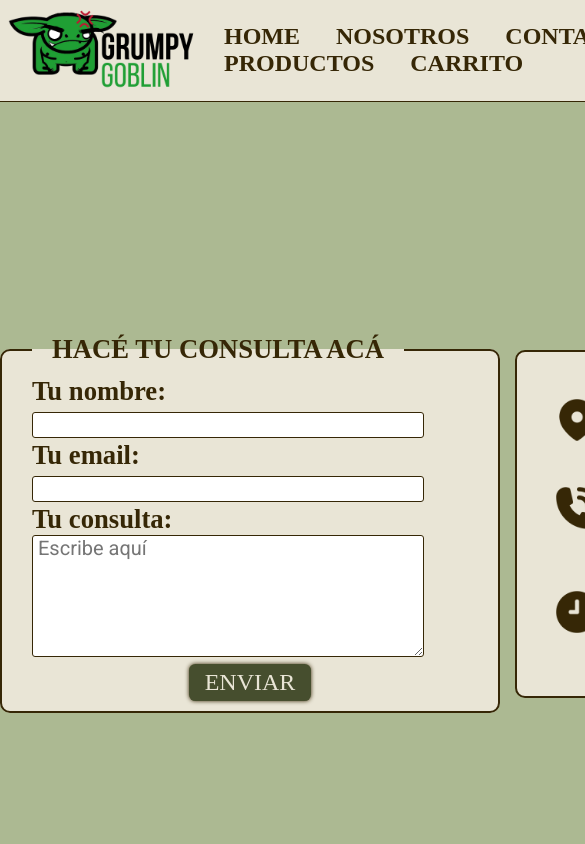
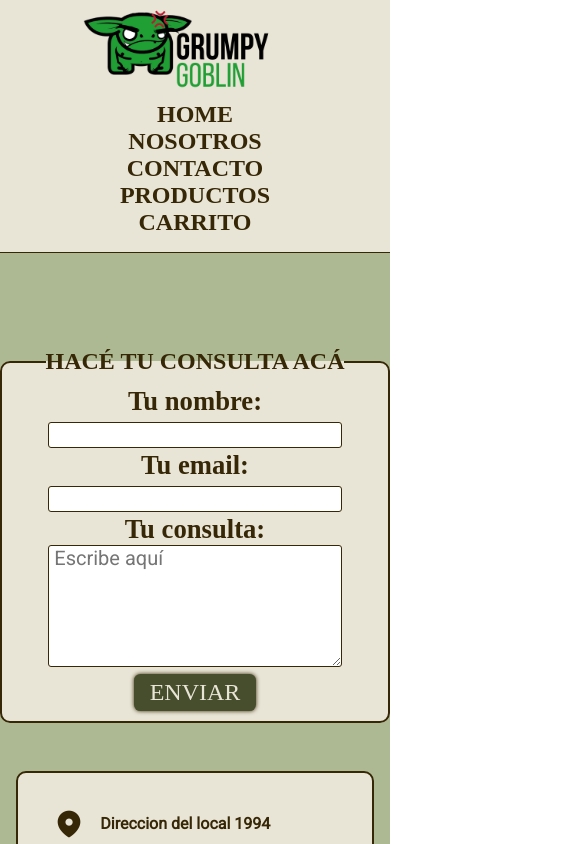
Before and after one commit to diefarias10/proyecto-GGames, a website: page paginas/contacto.html in a window 390 px wide. Shown: the top 844 px of the page, 585 px wide, since content can reach past the window. Drawn offline with Linux system fonts and the light colour scheme; a web font is replaced by a local one.

Commit message:
Commit para 3er Entrega

```diff
--- a/scss/estilos.scss
+++ b/scss/estilos.scss
@@ -22,11 +22,11 @@
 }
 
 .divHeader {
-    background-color: nth($paleta,4);
+    background-color: nth($paleta, 4);
     display: flex;
     justify-content: space-between;
     align-items: center;
-    border-bottom: 0.10rem solid nth($paleta,1);
+    border-bottom: 0.10rem solid nth($paleta, 1);
     grid-area: divHeader;
 }
 
@@ -40,16 +40,16 @@
     padding: 5rem 0;
     display: flex;
     justify-content: space-around;
-    background-color: nth($paleta,4);
+    background-color: nth($paleta, 4);
 }
 
 .divFooter {
-    background-color: nth($paleta,1);
+    background-color: nth($paleta, 1);
     display: flex;
     justify-content: space-between;
     align-items: center;
     padding: 0.5rem;
-    box-shadow: 0px 0px 4px nth($paleta,1);
+    box-shadow: 0px 0px 4px nth($paleta, 1);
     grid-area: divFooter;
 }
 
@@ -85,14 +85,14 @@
             font-size: 1.5rem;
             font-family: IM Fell English SC;
             font-weight: bold;
-            color: nth($paleta,1);
+            color: nth($paleta, 1);
             padding: 0.5rem;
 
 
             &:hover {
-                border-bottom: 0.2rem solid nth($paleta,2);
+                border-bottom: 0.2rem solid nth($paleta, 2);
                 border-top: 0.2rem solid #464E2E;
-                color: nth($paleta,2);
+                color: nth($paleta, 2);
             }
         }
     }
@@ -118,7 +118,7 @@
         font-family: IM Fell English SC;
         font-weight: bold;
         font-size: 2.5rem;
-        color: nth($paleta,4);
+        color: nth($paleta, 4);
     }
 
     .infoDestacado {
@@ -152,24 +152,24 @@
 
     iframe {
         width: 29rem;
-        box-shadow: 0px 0px 15px nth($paleta,4);
+        box-shadow: 0px 0px 15px nth($paleta, 4);
     }
 }
 
 /* ARTICULOS */
 
 .articulo {
-   @include carta;
+    @include carta;
 
     &:hover {
-        box-shadow: 5px 5px 5px nth($paleta,1);
+        box-shadow: 5px 5px 5px nth($paleta, 1);
         transform: translateY(-0.5rem);
     }
 
     h2 {
         font-family: IM Fell English SC;
         font-size: 1.3rem;
-        color: nth($paleta,1);
+        color: nth($paleta, 1);
         text-transform: uppercase;
     }
 
@@ -223,7 +223,7 @@
     }
 
     p {
-        color: nth($paleta,4);
+        color: nth($paleta, 4);
     }
 }
 
@@ -233,9 +233,10 @@
     display: flex;
     align-items: center;
     padding: 10px 20px;
-    background-color: nth($paleta,3);
+    background-color: nth($paleta, 3);
+
     .textoSobreNos {
-        background-color: nth($paleta,4);
+        background-color: nth($paleta, 4);
         border-top-right-radius: 200px;
         border-bottom-left-radius: 200px;
         border-top-left-radius: 10px;
@@ -249,19 +250,19 @@
         transition: transform 0.5s, box-shadow 0.5s;
 
         &:hover {
-            box-shadow: -8px 9px 4px nth($paleta,1);
+            box-shadow: -8px 9px 4px nth($paleta, 1);
             transform: translateY(-2rem);
         }
 
         p {
             font-size: 14pt;
-            color: nth($paleta,1);
+            color: nth($paleta, 1);
         }
 
         h1 {
             font-size: 30pt;
             font-family: IM Fell English SC;
-            color: nth($paleta,1);
+            color: nth($paleta, 1);
             margin-bottom: 15px;
         }
 
@@ -269,15 +270,15 @@
             text-align: end;
             font-size: 25pt;
             font-family: IM Fell English SC;
-            color: nth($paleta,1);
+            color: nth($paleta, 1);
             margin-top: 25px;
         }
     }
 
     .personasSobreNos {
-        background-color: nth($paleta,1);
+        background-color: nth($paleta, 1);
         text-align: center;
-        color: nth($paleta,4);
+        color: nth($paleta, 4);
         border-radius: 15px;
         padding: 0 30px;
 
@@ -311,10 +312,10 @@
 
     .formContacto {
         width: 500px;
-        border: 2px solid nth($paleta,1);
+        border: 2px solid nth($paleta, 1);
         border-radius: 10px;
-        background-color: nth($paleta,4);
-        color: nth($paleta,1);
+        background-color: nth($paleta, 4);
+        color: nth($paleta, 1);
         font-weight: bold;
         font-size: 20pt;
         padding: 10px 30px;
@@ -331,7 +332,7 @@
         }
 
         .campoForm {
-            border: 1px solid nth($paleta,1);
+            border: 1px solid nth($paleta, 1);
             border-radius: 3px;
             font-size: 15pt;
             width: 90%;
@@ -345,8 +346,8 @@
         justify-content: space-around;
 
         .datosContacto {
-            background-color: nth($paleta,4);
-            border: 2px solid nth($paleta,1);
+            background-color: nth($paleta, 4);
+            border: 2px solid nth($paleta, 1);
             width: fit-content;
             height: fit-content;
             padding: 20px;
@@ -361,7 +362,7 @@
                     font-family: Roboto;
                     font-size: 20pt;
                     font-weight: bold;
-                    color: nth($paleta,1);
+                    color: nth($paleta, 1);
                 }
 
                 img {
@@ -376,21 +377,21 @@
 /* BOTONES */
 
 .btnPrimario {
-    background-color: nth($paleta,2);
+    background-color: nth($paleta, 2);
     border-radius: 0.4rem;
     border: none;
-    color: nth($paleta,4);
+    color: nth($paleta, 4);
     font-family: IM Fell English SC;
     font-size: 1.5rem;
     text-transform: uppercase;
     padding: 0.3rem 1rem;
-    box-shadow: 0px 0px 4px nth($paleta,1);
+    box-shadow: 0px 0px 4px nth($paleta, 1);
     transition: all 0.15s;
 
     &:hover {
         background-color: #F8B84E;
         border: none;
-        color: nth($paleta,1);
+        color: nth($paleta, 1);
         cursor: pointer;
         transform: scale(1.05);
     }
@@ -400,7 +401,7 @@
     background-color: transparent;
     border-radius: 0.4rem;
     border: none;
-    color: nth($paleta,2);
+    color: nth($paleta, 2);
     font-family: IM Fell English SC;
     font-size: 1.5rem;
     padding: 0.3rem 1rem;
@@ -408,7 +409,7 @@
 
     &:hover {
         background-color: #ACB99280;
-        color: nth($paleta,1);
+        color: nth($paleta, 1);
         cursor: pointer;
         transform: scale(1.05);
     }
@@ -424,6 +425,24 @@
             "divHeader"
             "divContenido"
             "divFooter";
+    }
+
+    .divHeader {
+        display: flex;
+        flex-direction: column;
+        justify-content: center;
+        align-items: center;
+        padding-bottom: 1rem;
+
+        .menu {
+            margin: 0;
+
+            ul {
+                text-align: center;
+                display: flex;
+                flex-direction: column;
+            }
+        }
     }
 
     .logo img {
@@ -461,6 +480,14 @@
 
         .articulo {
             margin-top: 1rem;
+            width: 24rem;
+
+            .imgArticulo {
+                img {
+                    width: 18rem;
+                }
+
+            }
         }
     }
 
@@ -486,4 +513,33 @@
             margin-top: 10px;
         }
     }
+
+    .contacto {
+        padding: 5rem 0;
+        .infoContacto {
+            display: flex;
+            flex-direction: column;
+            text-align: center;
+
+            .formContacto {
+                width: 100%;
+                margin-bottom: 1rem;
+                legend{
+                    font-size: 1.5rem;
+                    padding: 0;
+                }
+            }
+            .datosContacto{
+               .dato{
+                img{
+                    width: 2rem;
+                }
+                p{
+                    font-size: 1rem;
+                }
+               }
+            }
+        }
+    }
+
 }
```
Also changed, not shown: paginas/productos.html (+1 -1 lines), css/main.css.
